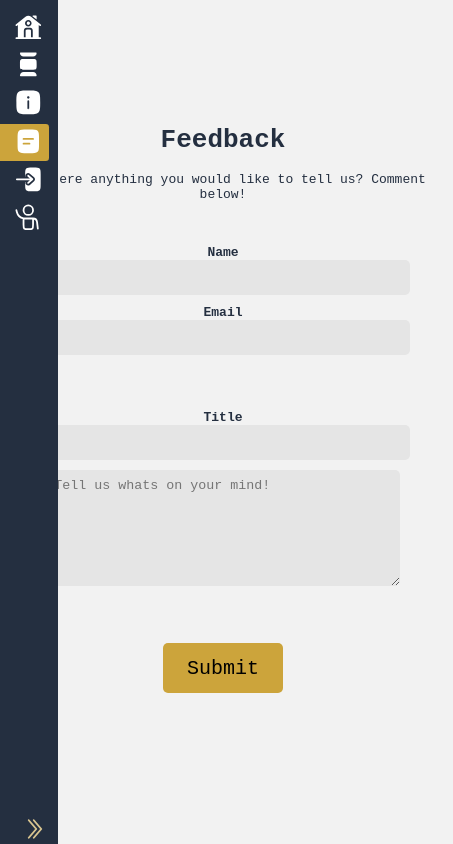
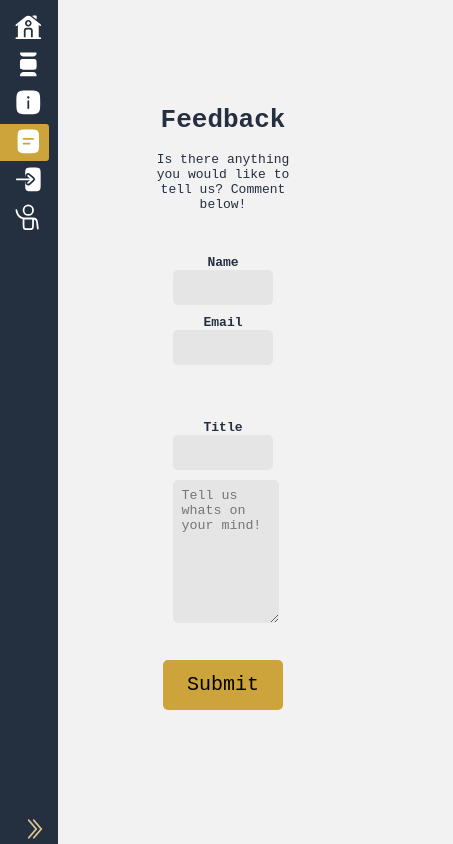
Before and after one commit to MadeleineJonassen/IDATT2105_Full_Stack_Application_Development, a Vue app in the folder FullstackProsjekt/src/frontend/: page /feedback in a window 390 px wide. Shown: the whole page, 453 px wide, since content can reach past the window. Built offline with nearby package versions, Linux system fonts and the light colour scheme.

Commit message:
Change layout for FeedbackView.vue

```diff
--- a/FullstackProsjekt/src/frontend/src/views/FeedbackView.vue
+++ b/FullstackProsjekt/src/frontend/src/views/FeedbackView.vue
@@ -46,6 +46,7 @@ export default {
 		if (formData) {
 			this.name = formData.name;
 			this.email = formData.email;
+			this.title = formData.title;
 			this.comment = formData.comment;
 		}
 	}
@@ -61,24 +62,26 @@ export default {
 					<h1>Feedback</h1>
 					<p>Is there anything you would like to tell us? Comment below!</p>
 					<div class="contactBox">
-						<label>Name</label>
-						<input type="text" required v-model="name" ref="nameInput"/> <br>
-						<label>Email</label>
-						<input type="email" required v-model="email" ref="emailInput"/>
+						<label>Name</label> <br>
+						<input class="feedback-input" type="text" required v-model="name" ref="nameInput"/> <br>
+						<label>Email</label> <br>
+						<input class="feedback-input" type="email" required v-model="email" ref="emailInput"/>
 
 						<br>
 						<br>
 						<br>
 						<br>
 
-						<label>Title</label>
-						<input type="text" required v-model="title" ref="title"/> <br>
+						<label>Title</label> <br>
+						<input class="feedback-input" type="text" required v-model="title" ref="title"/> <br>
 						<textarea class="comment" required v-model="comment" placeholder="Tell us whats on your mind!" ref="commentInput"></textarea>
 					</div>
 				</div>
+
 				<div class="submit-section">
 					<input class="submit-btn" type="submit"/>
 				</div>
+
 			</form>
 		</div>
 	</body>
@@ -97,7 +100,6 @@ export default {
 	text-align: center;
 	color: #242F40;
 	border-color: transparent;
-	padding: 20px;
 	border-radius: 15px;
 	align-items: center;
 	border-style: solid;
@@ -106,17 +108,18 @@ export default {
 .contactBox {
 	padding: 30px;
 }
-
+.feedback-input{
+	width: 50vh;
+}
 
 .comment {
 	padding: 8px;
 	border-radius: 5px;
 	border: none;
-	min-width: 40vh;
-	height: 100px;
+	width: 50vh;
+	height: 15vh;
 	background-color: #E5E5E5;
 }
-
 
 .submit-section {
 	display: flex;
@@ -124,4 +127,11 @@ export default {
 	align-items: center;
 }
 
+	@media (max-width: 700px){
+		.feedback-input,
+		.comment {
+			width: 90%; /* Adjust the width to fit smaller screens */
+		}
+	}
+
 </style>
--- a/FullstackProsjekt/src/frontend/src/views/LoginView.vue
+++ b/FullstackProsjekt/src/frontend/src/views/LoginView.vue
@@ -96,6 +96,7 @@ export default {
 .password-input {
 	position: relative;
 	display: inline-block;
+	min-width: 300px;
 }
 
 
```
